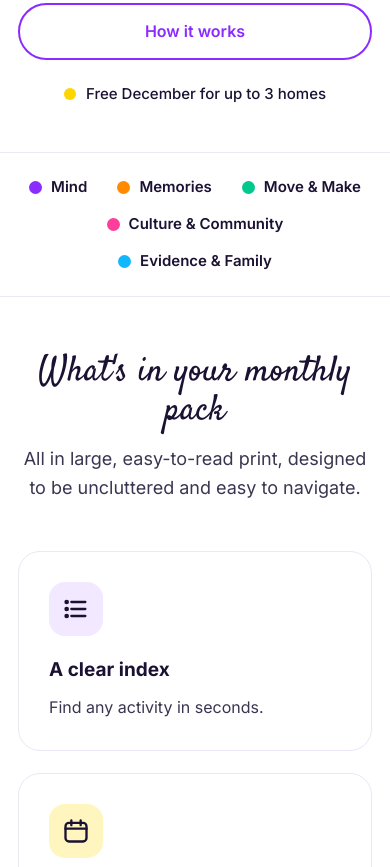
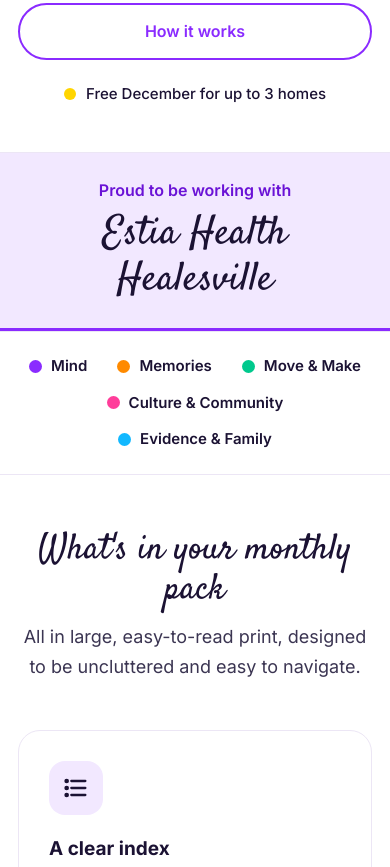
Before and after one commit to Talia2477/luxeyearsco-site, a plain HTML site: page index.html in a window 390 px wide. Shown: the part 805-1672 px from the top of the page. Drawn offline with Linux system fonts and the light colour scheme.

Commit message:
Move Estia Health Healesville into a highlight band under the hero
Replace the small mid-page trusted-by block with a full-width band
directly under the hero: Proud to be working with Estia Health Healesville.

```diff
--- a/index.html
+++ b/index.html
@@ -80,9 +80,9 @@ section{padding:84px 0}.soft{background:var(--soft)}
 .free .btn{background:var(--ink);border-color:var(--ink)}
 .quote{text-align:center;max-width:760px;margin:0 auto}
 .quote .script{font-size:clamp(30px,3.6vw,42px);margin-bottom:14px}
-.trusted{padding:56px 0;text-align:center}
-.trusted .label{font-size:15px;font-weight:600;color:var(--body);margin-bottom:10px}
-.trusted .name{font-size:22px;font-weight:700;color:var(--ink)}
+.partner{background:var(--t-purple);text-align:center;padding:32px 24px;border-top:1px solid var(--line);border-bottom:3px solid var(--purple)}
+.partner-label{font-size:16px;font-weight:600;color:var(--purple-d);margin-bottom:8px}
+.partner-name{font-family:Satisfy,"Brush Script MT",cursive;font-weight:400;font-size:clamp(40px,5.2vw,64px);line-height:1.15;color:var(--ink)}
 /* faq */
 .faq{max-width:780px;margin:0 auto}
 details{border:1px solid var(--line);border-radius:18px;padding:20px 24px;margin-bottom:12px;background:#fff}
@@ -104,7 +104,7 @@ footer .script{color:#fff;font-size:34px}footer a{color:#fff}
 @media(max-width:960px){.hg{grid-template-columns:1fr;text-align:center}.lead{margin-left:auto;margin-right:auto}.cta,.note{justify-content:center}
 .grid3,.pg{grid-template-columns:1fr 1fr}.tabs{grid-template-columns:1fr 1fr}.links a:not(.btn){display:none}.art{order:-1}.art img{width:min(380px,90%)}}
 @media(max-width:620px){body{font-size:16px}.wrap{padding:0 18px}.nav{height:64px}.brand img{height:38px}.brand span{font-size:25px}
-.hero{padding:30px 0 46px}section{padding:56px 0}.grid3,.pg,.steps,.tabs{grid-template-columns:1fr}.btn.s{padding:9px 16px;font-size:14px}.free{padding:32px 20px}.trusted{padding:40px 0}.cta .btn{width:100%;text-align:center}}
+.hero{padding:30px 0 46px}section{padding:56px 0}.grid3,.pg,.steps,.tabs{grid-template-columns:1fr}.btn.s{padding:9px 16px;font-size:14px}.free{padding:32px 20px}.partner{padding:24px 18px}.cta .btn{width:100%;text-align:center}}
 @media(max-width:420px){.brand{gap:8px}.brand img{height:30px}.brand span{font-size:20px}.btn.s{padding:7px 12px;font-size:13px}}
 </style>
 </head>
@@ -126,6 +126,11 @@ footer .script{color:#fff;font-size:34px}footer a{color:#fff}
 <div class="art"><span class="d" style="width:34px;height:34px;background:var(--yellow);top:8%;left:6%"></span><span class="d" style="width:22px;height:22px;background:var(--pink);bottom:10%;left:12%"></span><span class="d" style="width:26px;height:26px;background:var(--mint);top:16%;right:4%"></span>
 <img src="assets/luxe-years-co-logo.png" alt="Luxe Years Co logo: a bright calendar with a teacup, puzzle piece, music note, paintbrush and flower" width="839" height="600" fetchpriority="high"></div>
 </div></header>
+
+<div class="partner"><div class="wrap">
+<p class="partner-label">Proud to be working with</p>
+<p class="partner-name">Estia Health Healesville</p>
+</div></div>
 
 <div class="strip"><div class="wrap">
 <span><b style="background:var(--purple)"></b>Mind</span><span><b style="background:var(--orange)"></b>Memories</span><span><b style="background:var(--mint)"></b>Move &amp; Make</span><span><b style="background:var(--pink)"></b>Culture &amp; Community</span><span><b style="background:var(--sky)"></b>Evidence &amp; Family</span>
@@ -164,11 +169,6 @@ footer .script{color:#fff;font-size:34px}footer a{color:#fff}
 <div class="free"><h2 class="script">Free December for up to 3 homes</h2><p>No payment needed to start. Try the pack with your team before January.</p><a class="btn" href="#sample">Get your free December sample</a></div>
 </div></section>
 
-<section class="trusted" id="trusted"><div class="wrap">
-<p class="label">Trusted by aged-care homes in Victoria</p>
-<p class="name">Estia Health Healesville</p>
-</div></section>
-
 <section class="soft" id="sample"><div class="wrap"><div class="sh"><h2 class="script">Get your free December sample</h2><p>Tell us a little about your home and we will email your sample.</p><p style="margin-top:14px"><a class="btn" href="downloads/luxe-years-co-free-sample-week.pdf" download>Download the free sample week (PDF)</a></p></div>
 <form class="frm" id="sf" onsubmit="return go(event)">
 <label>Name<input name="n" required autocomplete="name"></label>
```
